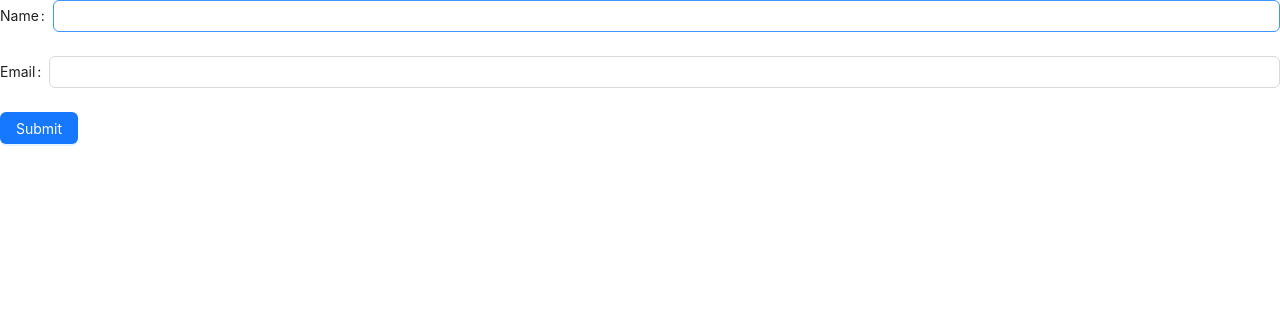
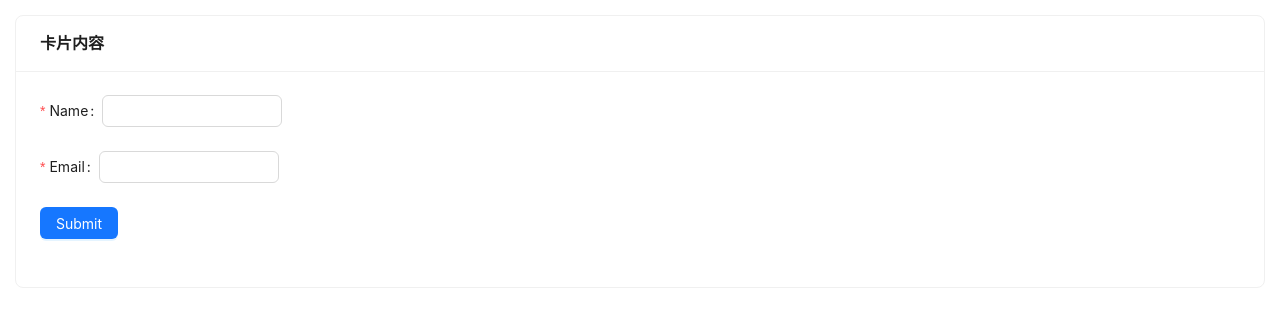
Before and after one commit to Wyz-ysp-06111125/wyz-ysp-love, a React (Create React App) app in the folder lead-content/: page /list in a window 1280 px wide. Shown: the top 326 px of the page. Built offline with nearby package versions, Linux system fonts and the light colour scheme.

Commit message:
location

```diff
--- a/lead-content/src/containers/list/index.js
+++ b/lead-content/src/containers/list/index.js
@@ -1,4 +1,4 @@
-import { Button, Form, Input, message } from "antd";
+import { Button, Card, Form, Input, message } from "antd";
 import React from "react";
 
 class List extends React.Component {
@@ -25,6 +25,7 @@ class List extends React.Component {
   // }
   onFinish = (values) => {
     console.log('Received values from form:', values);
+    debugger
     if (values.data && values.number) {
       const data = values.data
       const array = []
@@ -48,55 +49,32 @@ class List extends React.Component {
     // const { getFieldDecorator } = this.props.form;
     return (
       <div>
-        {/* <Form>
-                    <Form.Item label="内容">
-                    {getFieldDecorator('data', {
-              rules: [{
-                required: true, message: '请选择',
-              }],
-            })(
-                <Input></Input>
-            )}
-                    </Form.Item>
-                    <Form.Item label="计算">
-                    {getFieldDecorator('number', {
-              rules: [{
-                required: true, message: '请选择',
-              }],
-            })(
-                <Input></Input>
-            )}
+        <Card title="卡片内容" style={{ margin: 15 }}>
+          <Form onFinish={this.onFinish}>
+
+            {/* <Form layout="inline"> */}
+            <Form.Item
+              label="Name" name="data" rules={[{ required: true, message: "请填写名字！" }]}>
+              <Input style={{ width: 180 }} />
             </Form.Item>
             <Form.Item
-      label="Username"
-      name="username"
-      rules={[
-        {
-          required: true,
-          message: 'Please input your username!',
-        },
-      ]}
-    >
-      <Input />
-    </Form.Item>
-                    <Button onClick={()=>{this.queryData()}}>查看</Button>
-                </Form> */}
-
-        <Form onFinish={this.onFinish}>
-          <Form.Item label="Name" name="data">
-            <Input />
+              label="Email" name="number" rules={[{ required: true, message: "请填写邮箱！" }]}>
+              <Input style={{ width: 180 }} />
             </Form.Item>
 
-          <Form.Item label="Email" name="number">
-            <Input />
-          </Form.Item>
-
-          <Form.Item>
+            <Form.Item labelCol={{
+              span: 6,
+            }}
+              wrapperCol={{
+                span: 18,
+              }}>
               <Button type="primary" htmlType="submit">
                 Submit
               </Button>
             </Form.Item>
           </Form>
+          {/* </Form> */}
+        </Card>
       </div>
     )
   }
```
Also changed, not shown: 1 other file (tests, documents, lock files or other folders). Lines whose indentation alone changed are shown as unchanged.
